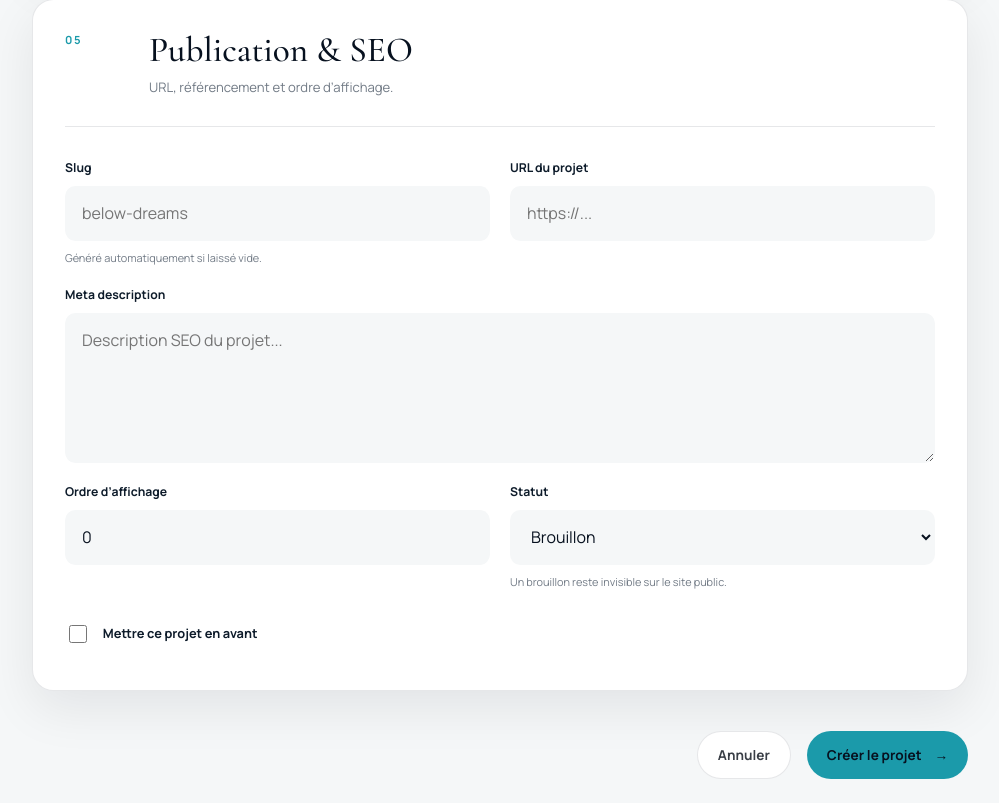
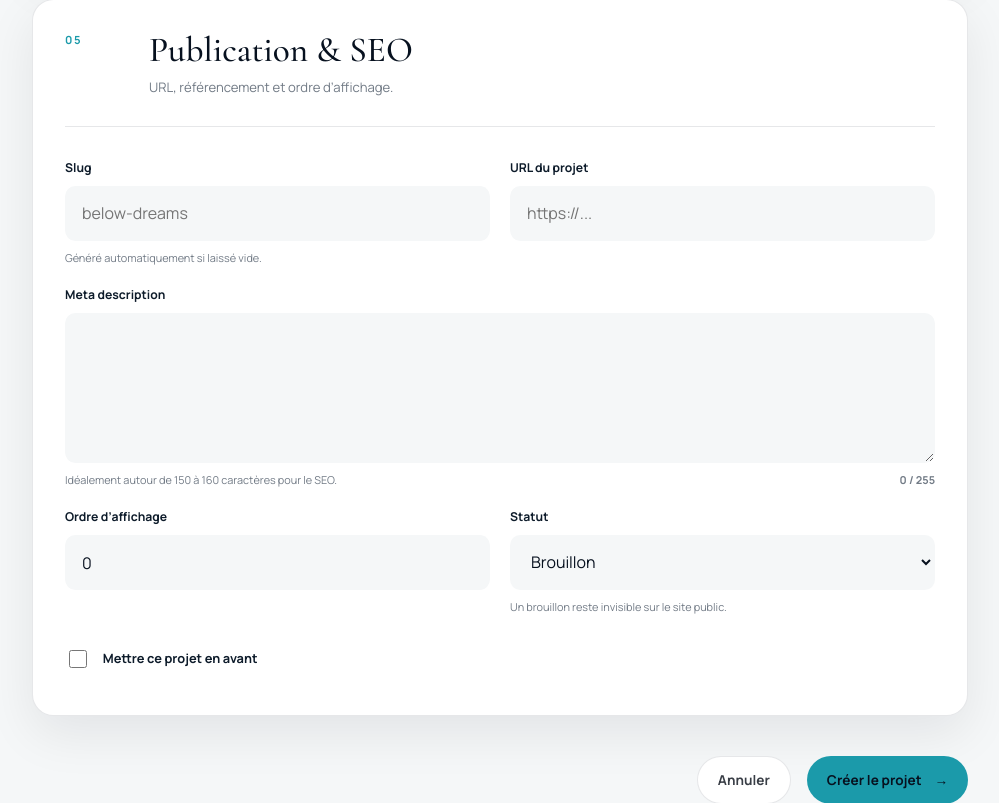
Before and after one commit to OthmaneLvre/ol-creative-studio, a PHP site: page /admin/portfolio-add.php in a window 1280 px wide. Shown: the part 2357-3160 px from the top of the page, without its empty margins (280-1279 px from the left). Before the commit the page ends 3136 px from the top, so only its background shows below. Run offline with PHP 8.4, Linux system fonts and the light colour scheme; the visitor is signed in with stand-in values (Sample User, id 1); a stand-in replaces the project's code that opens the database connection.

Commit message:
feat: add admin character counters

```diff
--- a/admin/assets/css/admin.css
+++ b/admin/assets/css/admin.css
@@ -2250,3 +2250,41 @@ select {
 .admin-upload-preview-label[hidden] {
     display: none;
 }
+
+/* =========================================================
+   CHARACTER COUNTERS
+   ========================================================= */
+
+.admin-field__footer {
+    display: flex;
+    align-items: center;
+    justify-content: space-between;
+    gap: 1rem;
+}
+
+.admin-character-counter {
+    flex: 0 0 auto;
+
+    color: var(--admin-gray-500);
+
+    font-size: 0.68rem;
+    font-weight: 700;
+}
+
+.admin-character-counter.is-warning {
+    color: #8a6500;
+}
+
+.admin-character-counter.is-limit {
+    color: var(--admin-error);
+}
+
+@media (max-width: 600px) {
+
+    .admin-field__footer {
+        align-items: flex-start;
+        flex-direction: column;
+        gap: 0.35rem;
+    }
+
+}
--- a/admin/assets/js/admin.js
+++ b/admin/assets/js/admin.js
@@ -6,6 +6,8 @@ document.addEventListener('DOMContentLoaded', () => {
     initTagFields();
     initProjectSlug();
     initImagePreviews();
+    initCharacterCounters();
+
 });
 
 
@@ -529,3 +531,66 @@ function initGalleryPreviews() {
     }
 
 }
+
+/* =========================================================
+   CHARACTER COUNTERS
+   ========================================================= */
+
+function initCharacterCounters() {
+
+    const fields = document.querySelectorAll(
+        '[data-character-counter]'
+    );
+
+    for (const field of fields) {
+
+        const targetId =
+            field.dataset.characterCounterTarget;
+
+        if (!targetId) {
+            continue;
+        }
+
+        const counter =
+            document.getElementById(targetId);
+
+        if (!counter) {
+            continue;
+        }
+
+        const maxLength =
+            Number(field.getAttribute('maxlength')) || 0;
+
+        const updateCounter = () => {
+
+            const length =
+                field.value.length;
+
+            counter.textContent =
+                maxLength > 0
+                    ? `${length} / ${maxLength}`
+                    : String(length);
+
+            counter.classList.toggle(
+                'is-warning',
+                maxLength > 0 &&
+                length >= Math.floor(maxLength * 0.85)
+            );
+
+            counter.classList.toggle(
+                'is-limit',
+                maxLength > 0 &&
+                length >= maxLength
+            );
+        };
+
+        field.addEventListener(
+            'input',
+            updateCounter
+        );
+
+        updateCounter();
+
+    }
+
+}
--- a/admin/portfolio-add.php
+++ b/admin/portfolio-add.php
@@ -1527,7 +1527,6 @@ if ($_SERVER['REQUEST_METHOD'] === 'POST') {
 
                             </div>
 
-
                             <div class="admin-field admin-field--full">
 
                                 <label for="meta_description">
@@ -1537,9 +1536,9 @@ if ($_SERVER['REQUEST_METHOD'] === 'POST') {
                                 <textarea
                                     id="meta_description"
                                     name="meta_description"
-                                    rows="3"
                                     maxlength="255"
-                                    placeholder="Description SEO du projet..."
+                                    data-character-counter
+                                    data-character-counter-target="meta-description-counter"
                                 ><?= htmlspecialchars(
                                     (string) (
                                         $_POST['meta_description']
@@ -1549,8 +1548,23 @@ if ($_SERVER['REQUEST_METHOD'] === 'POST') {
                                     'UTF-8'
                                 ) ?></textarea>
 
-                            </div>
-
+                                <div class="admin-field__footer">
+
+                                    <span class="admin-field__help">
+                                        Idéalement autour de 150 à 160 caractères pour le SEO.
+                                    </span>
+
+                                    <span
+                                        class="admin-character-counter"
+                                        id="meta-description-counter"
+                                        aria-live="polite"
+                                    >
+                                        0 / 255
+                                    </span>
+
+                                </div>
+
+                            </div>
 
                             <div class="admin-field">
 
```
Also changed, not shown: admin/portfolio-edit.php (+18 -1 lines).
